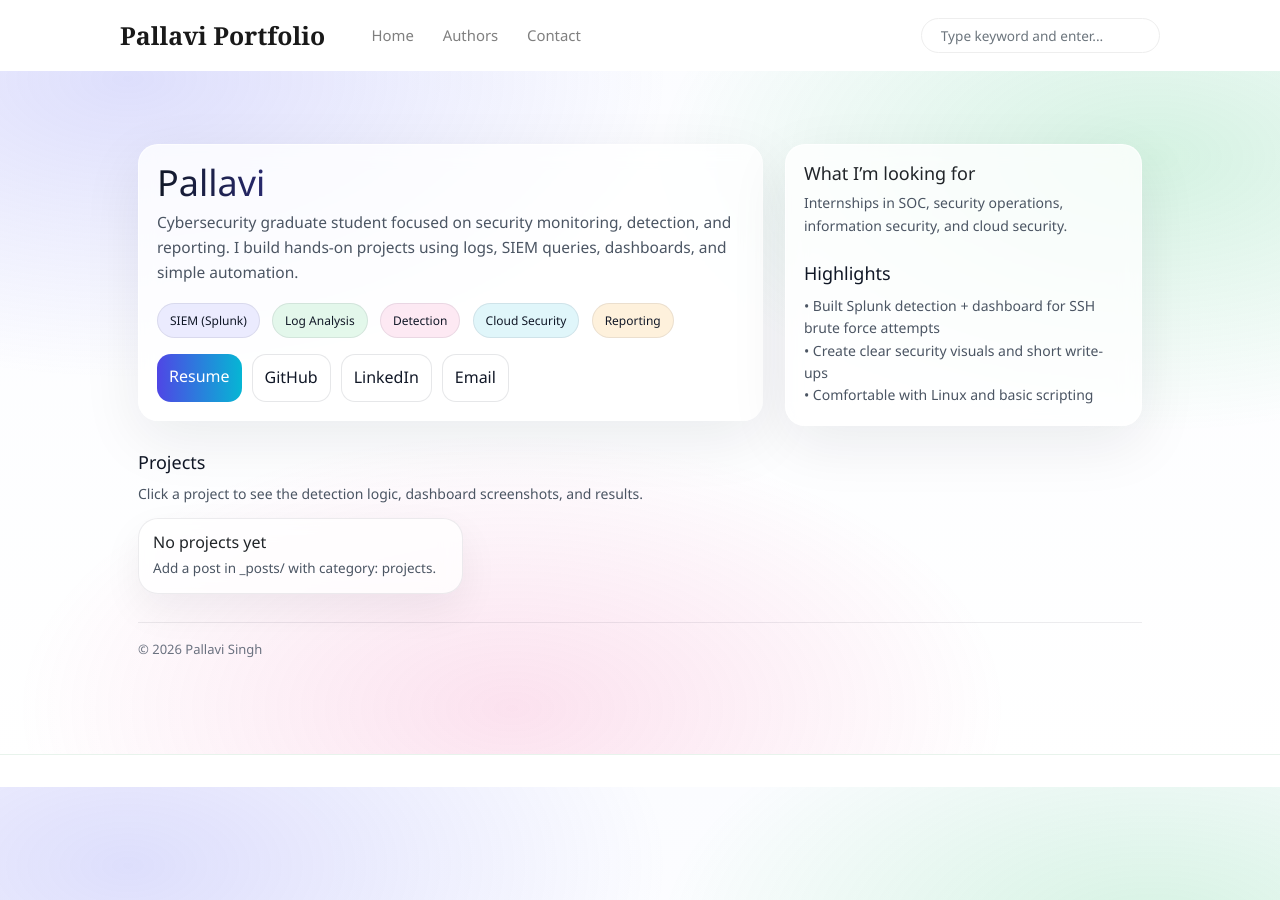
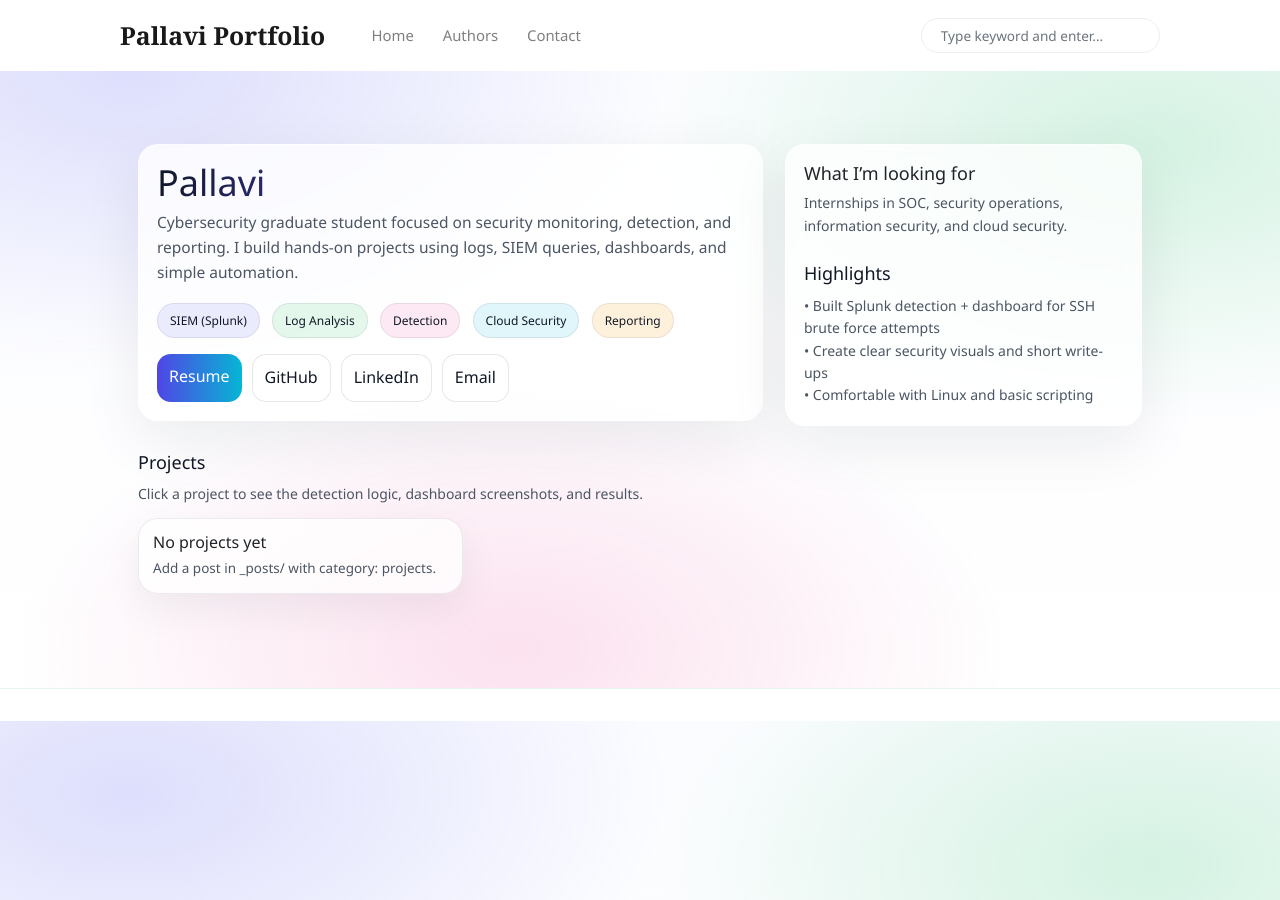
Before and after one commit to SinghPallavi819/singhpallavi819.github.io, a Jekyll site: the page built from index.html, in a window 1280 px wide. Built offline with Jekyll 4.4.1, drawn with Linux system fonts in a browser that asks for light colours; nearby versions of some CDN libraries; the list of posts is cut into pages by our own code.

Commit message:
Update index.html

```diff
--- a/index.html
+++ b/index.html
@@ -158,5 +158,4 @@ title: Pallavi | Cybersecurity Portfolio
     </div>
   </div>
 
-  <div class="footer">© {{ "now" | date: "%Y" }} Pallavi Singh</div>
 </div>
```
